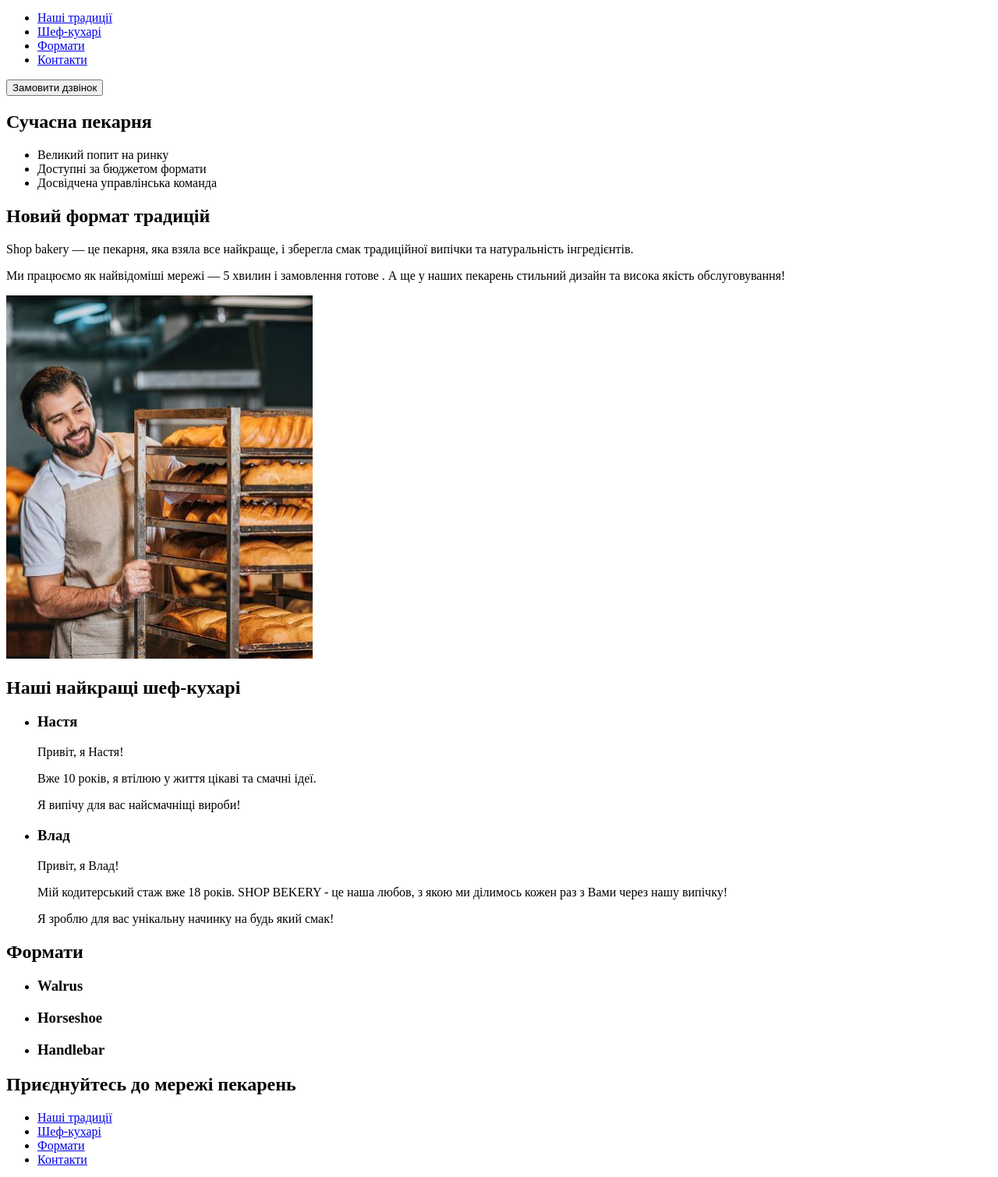
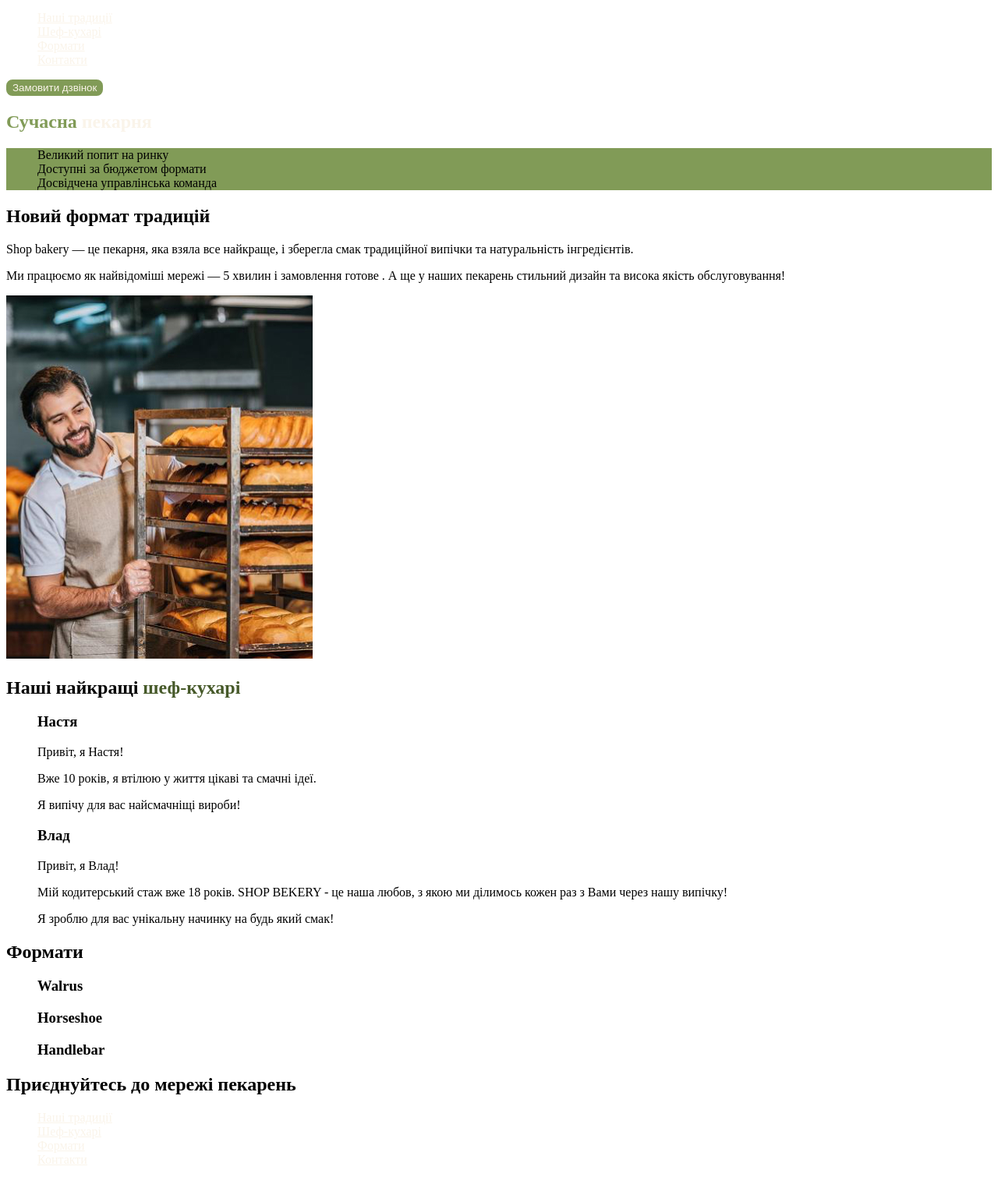
Before and after one commit to Metrotika/Genius-Course, a plain HTML site: page index.html in a window 1280 px wide. Shown: the part 60-1570 px from the top of the page at 78% size. Drawn offline with Linux system fonts and the light colour scheme.

Commit message:
add styles.css

```diff
--- /dev/null
+++ b/css/styles.css
@@ -0,0 +1,49 @@
+:root {
+	--color-primary-dark: #31261a;
+	--color-primary-light: #faf4ea;
+	--color-brand-light: #819b57;
+	--color-brand-dark: #465929;
+}
+body {
+	color: var(color-primary-dark);
+}
+
+ul {
+	list-style-type: none;
+}
+
+.button {
+	color: var(--color-primary-light);
+	background-color: var(--color-brand-light);
+	border: 2px solid var(--color-brand-light);
+	border-radius:  8px;
+	cursor: pointer;
+}
+
+.button:hover {
+	color: var(--color-brand-dark);
+	background-color: transparent;
+}
+
+.link {
+	color: var(--color-primary-light);
+}
+
+.link:hover {
+	color: var(--color-brand-light);
+}
+
+.hero-title {
+	color: var(--color-primary-light);
+}
+
+.hero-title .accent {
+	color: var(--color-brand-light);
+}
+.advantages-list {
+	background-color: var(--color-brand-light);
+}
+
+.section-title .accent{
+	color: var(--color-brand-dark);
+}
--- a/index.html
+++ b/index.html
@@ -6,28 +6,29 @@
     <meta http-equiv="X-UA-Compatible" content="IE=edge" />
     <meta name="viewport" content="width=device-width, initial-scale=1.0">
     <title>Document</title>
+    <link rel="stylesheet" type="text/css" href="./css/styles.css">
 </head>
 <body>
     <header>
         <nav>
-            <a href="#">
+            <a href="./index.html">
                <img src="./images/logo.svg" alt="Логотип сучасної пекарні" />
             </a>
             <ul>
-               <li><a href="#">Наші традиції</a></li>
-               <li><a href="#">Шеф-кухарі</a></li>
-               <li><a href="#">Формати</a></li>
-               <li><a href="#">Контакти</a></li>
+               <li><a class="link" href="#traditions-section">Наші традиції</a></li>
+               <li><a class="link" href="#chefs-section">Шеф-кухарі</a></li>
+               <li><a class="link" href="#formats-section">Формати</a></li>
+               <li><a class="link" href="#contact-section">Контакти</a></li>
             </ul>
         </nav>
-        <button type="button">Замовити дзвінок</button>
+        <button class="button" type="button">Замовити дзвінок</button>
     </header>
     <main>
         <section>
-            <h1>Сучасна пекарня</h1>
+            <h1 class="hero-title"><span class="accent">Сучасна</span> пекарня</h1>
         </section>
-        <section>
-            <ul>
+        <section id="traditions-section">
+            <ul class="advantages-list">
                <li>Великий попит на ринку</li>
                <li>Доступні за бюджетом формати</li>
                <li>Досвідчена управлінська команда</li>
@@ -41,8 +42,8 @@
             </p>
             <img src="./images/baker-man.jpg" alt="Чоловік пекар дивиться на батони з посмішкою" />
         </section>
-        <section>
-            <h2>Наші найкращі шеф-кухарі</h2>
+        <section id="chefs-section">
+            <h2 class="section-title">Наші найкращі <span class="accent">шеф-кухарі</span></h2>
             <ul>
                <li>
                   <article>
@@ -61,8 +62,8 @@
                </article></li>
             </ul>
          </section>
-         <section>
-            <h2>Формати</h2>
+         <section id="formats-section">
+            <h2 class="section-title">Формати</h2>
             <ul>
                <li>
                    <article>
@@ -81,8 +82,8 @@
                </li>
             </ul>
          </section>
-         <section>
-            <h2>Приєднуйтесь до мережі пекарень</h2>
+         <section id="contact-section">
+            <h2 class="section-title">Приєднуйтесь до мережі пекарень</h2>
         </section>
     </main>
     <footer>
@@ -91,10 +92,10 @@
             <!--logo-->
          </a>
          <ul>
-            <li> <a href="#">Наші традиції</a> </li>
-            <li> <a href="#">Шеф-кухарі</a> </li>
-            <li> <a href="#">Формати</a> </li>
-            <li> <a href="#">Контакти</a> </li>
+            <li><a class="link" href="#traditions-section">Наші традиції</a></li>
+            <li><a class="link" href="#chefs-section">Шеф-кухарі</a></li>
+            <li><a class="link" href="#formats-section">Формати</a></li>
+            <li><a class="link" href="#contact-section">Контакти</a></li>
          </ul>
       </nav>
       <address>
@@ -108,7 +109,7 @@
             <li> <a href="#"> <!-- insta--> </a> </li>
          </ul>
          <a href="#" target="_blank">Політика конфіденційності</a>
-         <p>© 2023 Дані захищені</p>
+         <p>&copy; 2023 Дані захищені</p>
       </address>
     </footer>
 </body>
```
